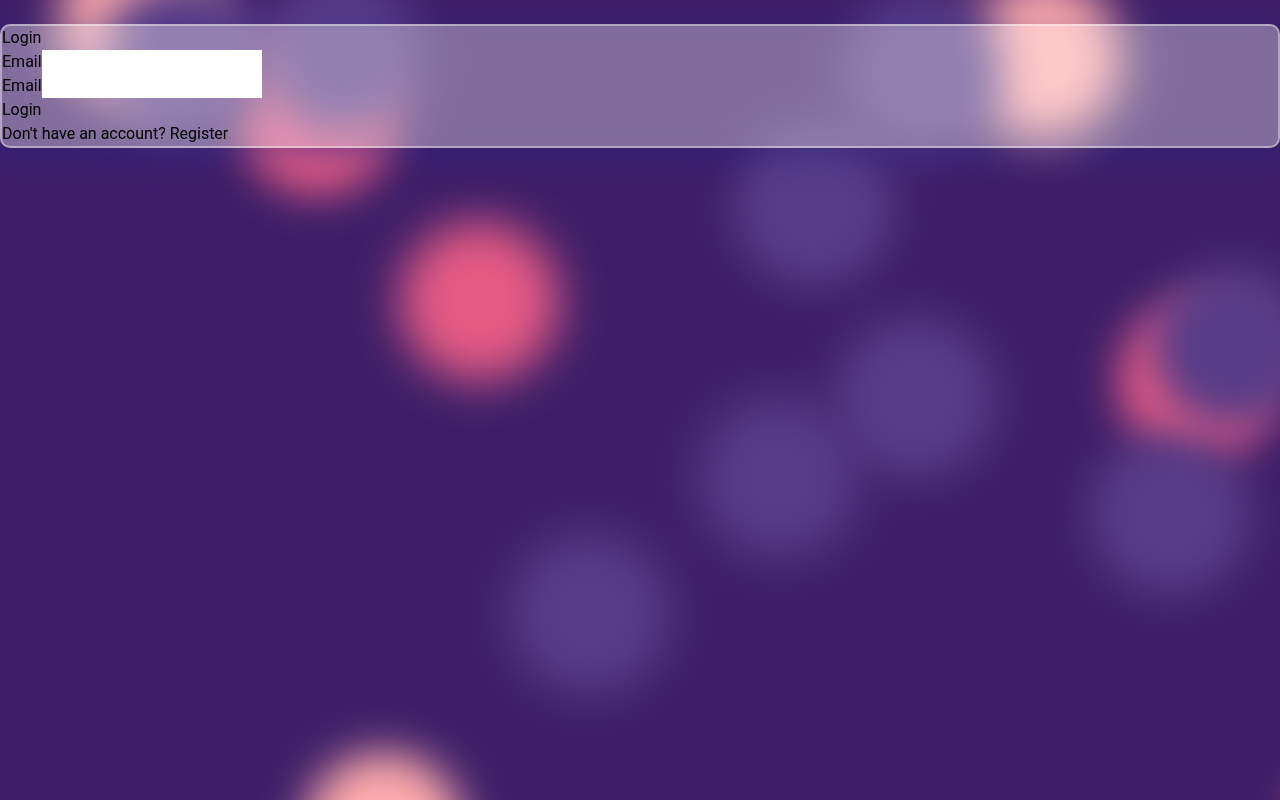
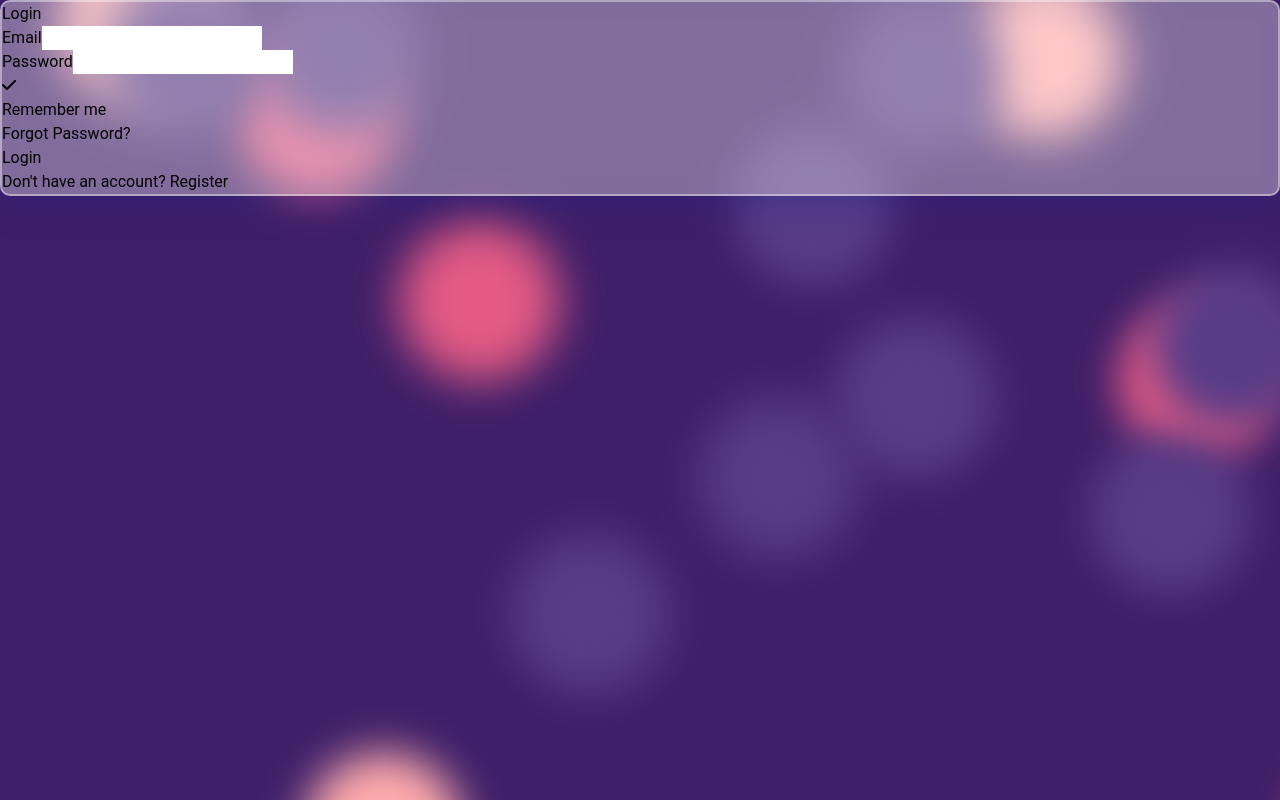
Before and after one commit to Rohanbasnet12/FormiMate, a React (Vite) app: page / in a window 1280 px wide. Built offline with nearby package versions, Linux system fonts and the light colour scheme.

Commit message:
Defining validation schema

```diff
--- a/index.html
+++ b/index.html
@@ -5,9 +5,10 @@
   <meta charset="UTF-8" />
   <link rel="icon" type="image/svg+xml" href="/vite.svg" />
   <meta name="viewport" content="width=device-width, initial-scale=1.0" />
-  <!-- Linking Google Font -->
-  @import
-  url('https://fonts.googleapis.com/css2?family=Roboto:ital,wght@0,100;0,300;0,400;0,500;0,700;0,900;1,100;1,300;1,400;1,500;1,700;1,900&display=swap');
+  <!-- Linking Font awesome -->
+  <link rel="stylesheet" href="https://cdnjs.cloudflare.com/ajax/libs/font-awesome/6.5.2/css/all.min.css"
+    integrity="sha512-SnH5WK+bZxgPHs44uWIX+LLJAJ9/2PkPKZ5QiAj6Ta86w+fsb2TkcmfRyVX3pBnMFcV7oQPJkl9QevSCWr3W6A=="
+    crossorigin="anonymous" referrerpolicy="no-referrer" />
   <title>FormiMate</title>
 </head>
 
--- a/package.json
+++ b/package.json
@@ -13,7 +13,8 @@
     "formik": "^2.4.6",
     "gsap": "^3.12.5",
     "react": "^18.3.1",
-    "react-dom": "^18.3.1"
+    "react-dom": "^18.3.1",
+    "yup": "^1.4.0"
   },
   "devDependencies": {
     "@types/react": "^18.3.3",
--- a/src/components/Form/Form.jsx
+++ b/src/components/Form/Form.jsx
@@ -1,16 +1,38 @@
-import React from "react";
+import React, { useState } from "react";
+import { useFormik } from "formik";
+import { basicSchema } from "../../schemas/schema";
 
 const Form = () => {
-  const handleSubmit = (e) => {
-    e.preventDefault();
-    alert("Form submitted");
+  const onSubmit = () => {
+    console.log("Submitted!");
   };
 
+  // Initialize formik with initial form values
+  const { values, errors, handleChange, handleBlur, handleSubmit } = useFormik({
+    initialValues: {
+      email: "",
+      password: "",
+    },
+    validationSchema: basicSchema,
+    onSubmit,
+  });
+
+  console.log(errors);
+
+  // State to manage the checkbox/radio button
+  const [isChecked, setChecked] = useState(false);
+
+  // Function to handle checkbox/radio button toggle
+  const handleRadioBtn = () => {
+    setChecked((prevValue) => !prevValue);
+  };
+
+  // Function to handle button click
   function handleClick() {
     alert("Button is clicked");
   }
 
-  // Variable that holds property to make my form background
+  // Inline style for the form container
   const boxStyle = {
     background: "rgba(255, 255, 255, 0.35)",
     boxShadow: "0 8px 32px 0 rgba(31, 38, 135, 0.37)",
@@ -21,28 +43,54 @@ const Form = () => {
   };
 
   return (
-    <div id="Form" className="p-4 w-2/6 h-3/5" style={boxStyle}>
+    <div id="Form" className="p-4 w-2/6" style={boxStyle}>
       <form onSubmit={handleSubmit}>
         <h1 className="text-center text-slate-800 text-4xl font-extrabold pb-3">
           Login
         </h1>
-        <div className="email-inputField">
+        <div className="email-inputField py-3">
           <label htmlFor="email">Email</label>
           <input
             type="email"
             name="email"
             id="email"
-            className="border-b-2 border-black bg-transparent w-full"
+            value={values.email}
+            onChange={handleChange}
+            onBlur={handleBlur}
+            className="border-b-2 border-black bg-transparent w-full outline-none px-3"
           />
         </div>
-        <div className="password-inputField">
-          <label htmlFor="password">Email</label>
+        <div className="password-inputField py-3">
+          <label htmlFor="password">Password</label>
           <input
-            type="text"
+            type="password"
             name="password"
             id="password"
-            className="border-b-2 border-black bg-transparent w-full"
+            value={values.password}
+            onChange={handleChange}
+            onBlur={handleBlur}
+            className="border-b-2 border-black bg-transparent w-full outline-none px-3"
           />
+        </div>
+        <div className="pass-reset flex justify-between items-center my-3">
+          <div className="remember-meSection flex gap-3 items-center">
+            <div
+              className="check-box border bg-white flex cursor-pointer"
+              onClick={handleRadioBtn}
+            >
+              {isChecked ? (
+                <i className="fa-solid fa-check"></i>
+              ) : (
+                <span className="opacity-0 flex">
+                  <i className="fa-solid fa-check"></i>
+                </span>
+              )}
+            </div>
+            <p>Remember me</p>
+          </div>
+          <div className="reset-passSection">
+            <p className="cursor-pointer">Forgot Password?</p>
+          </div>
         </div>
         <button
           type="submit"
--- a/src/index.css
+++ b/src/index.css
@@ -1,6 +1,8 @@
 @tailwind base;
 @tailwind components;
 @tailwind utilities;
+
+@import url('https://fonts.googleapis.com/css2?family=Roboto:ital,wght@0,100;0,300;0,400;0,500;0,700;0,900;1,100;1,300;1,400;1,500;1,700;1,900&display=swap');
 
 /* Reset CSS */
 * {
--- /dev/null
+++ b/src/schemas/schema.js
@@ -0,0 +1,10 @@
+import * as yup from "yup";
+
+const passwordRules = /^[A-Z0-9._%+-]+@[A-Z0-9.-]+\.[A-Z]{2,}$/;
+
+export const basicSchema = yup.object().shape({
+    email: yup.string().email("Please enter a valid email").required("Required"),
+    password: yup.string().min(5).matches(passwordRules, {
+        message: 'Please create a stronger password'
+    }).required("Required")
+})
```
Also changed, not shown: 1 other file (tests, documents, lock files or other folders).
